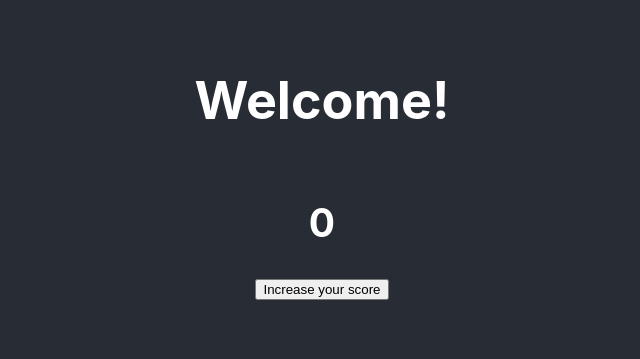
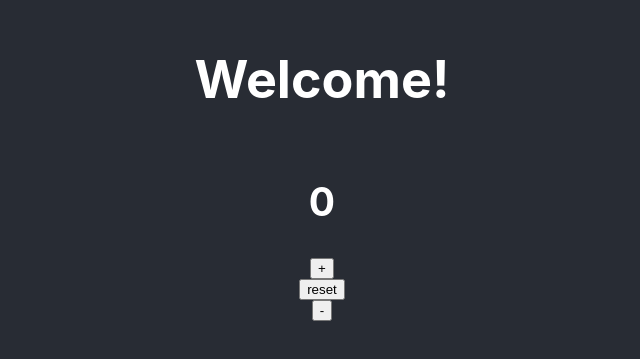
Before and after one commit to masonaviles/react_hook_practice, a React (Create React App) app: page / in a window 1280 px wide. Shown: the part 233-592 px from the top of the page, without its empty margins (318-958 px from the left). Built offline with nearby package versions, Linux system fonts and the light colour scheme.

Commit message:
add plus, minus, and reset buttons

```diff
--- a/src/App.js
+++ b/src/App.js
@@ -7,6 +7,7 @@ function App() {
   // assign the hook to a const and then pass in the initial value in useState
   // [ 0(initial value that is passed in useState), function ]
   const [ score, setScore ] = useState(0);
+  const [ message, setMessage ] = useState('Welcome!');
 
   // useState returns an array with two values
   // 1. The first array element is a variable with the current state value (0 in this case). similar to this.state
@@ -16,11 +17,17 @@ function App() {
   return (
     <div className="App">
       <header className="App-header">
-        <h1>Welcome!</h1>
+        <h1>{ message }</h1>
         {/* use the new piece of state we made, called via variable name, score */}
         <h2>{ score }</h2>
-        <button onClick={ () => setScore( score + 1) }>
-          Increase your score
+        <button onClick={ () => setScore( prevScore => prevScore + 1 )}>
+          +
+        </button>
+        <button onClick={ () => setScore(0)}>
+          reset
+        </button>
+        <button onClick={ () => setScore( prevScore => prevScore - 1 )}>
+          -
         </button>
       </header>
     </div>
--- a/src/index.js
+++ b/src/index.js
@@ -2,7 +2,6 @@ import React from 'react';
 import ReactDOM from 'react-dom';
 import './index.css';
 import App from './App';
-import reportWebVitals from './reportWebVitals';
 
 ReactDOM.render(
   <React.StrictMode>
@@ -10,8 +9,3 @@ ReactDOM.render(
   </React.StrictMode>,
   document.getElementById('root')
 );
-
-// If you want to start measuring performance in your app, pass a function
-// to log results (for example: reportWebVitals(console.log))
-// or send to an analytics endpoint. Learn more: https://bit.ly/CRA-vitals
-reportWebVitals();
```
